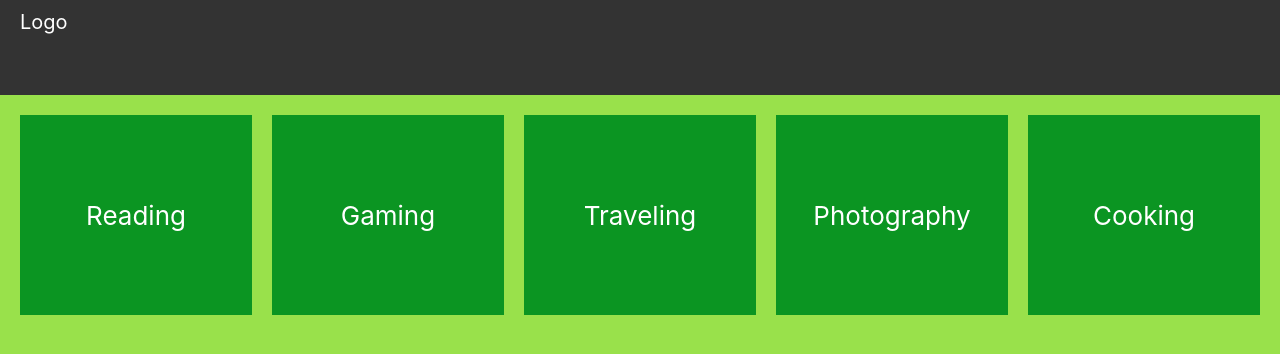
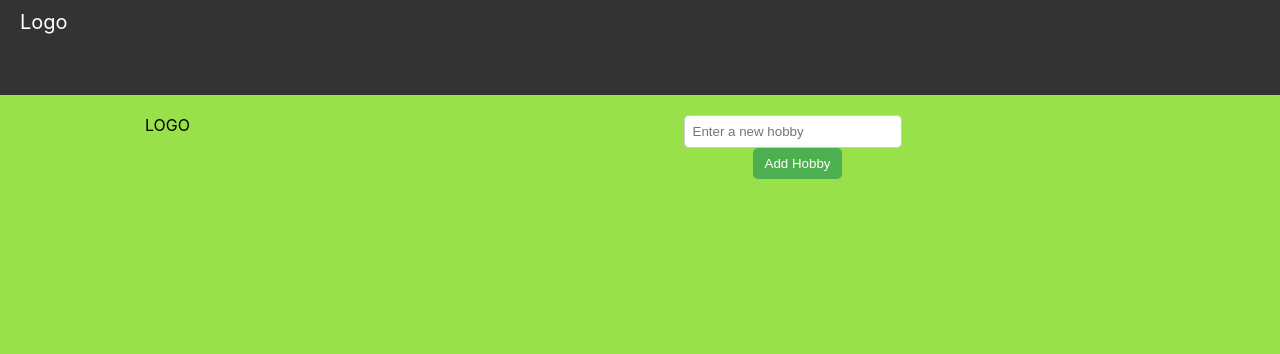
Before and after one commit to MAVERICK-111/INHERITANCE, a React (Create React App) app in the folder frontend/: page /Hobbies in a window 1280 px wide. Shown: the top 354 px of the page. Built offline with nearby package versions, Linux system fonts and the light colour scheme.

Commit message:
adding hobbies page

```diff
--- /dev/null
+++ b/frontend/src/pages/Hobbies.css
@@ -0,0 +1,40 @@
+.Hobbies_container {
+    padding: 20px;
+    text-align: center;
+}
+
+.hobby-input-container {
+    margin-bottom: 20px;
+}
+
+.hobby-input {
+    padding: 8px;
+    width: 200px;
+    margin-right: 10px;
+    border: 1px solid #ccc;
+    border-radius: 5px;
+}
+
+.add-hobby-button {
+    padding: 8px 12px;
+    cursor: pointer;
+    background-color: #4CAF50;
+    color: white;
+    border: none;
+    border-radius: 5px;
+}
+
+.hobbies-list {
+    display: flex;
+    flex-wrap: wrap;
+    color: black;
+    gap: 10px;
+    justify-content: center;
+}
+
+.hobby-box {
+    padding: 10px 20px;
+    background-color: #f0f0f0;
+    border-radius: 10px;
+    box-shadow: 0 2px 5px rgba(0, 0, 0, 0.1);
+}
--- a/frontend/src/pages/Hobbies.js
+++ b/frontend/src/pages/Hobbies.js
@@ -1,17 +1,55 @@
-import React from "react";
+import React, { useState } from "react";
 import './Page.css';
+import './Hobbies.css';
 
 const Hobbies = () => {
+    //hobbies is an empty array that stores the strings
+    const [hobbies, setHobbies] = useState([]);
+
+    //stores the typed string
+    const [newHobby, setNewHobby] = useState("");
+
+    // Function to handle input value changes
+    const handleInputChange = (e) => {
+        setNewHobby(e.target.value);
+    };
+
+    // Function to add a new hobby
+    const addHobby = () => {
+        if (newHobby.trim() !== "") {
+            setHobbies([...hobbies, newHobby]); // Add new hobby to hobbies array
+            setNewHobby(""); // Clear the input field
+        }
+    };
+
     return (
         <div className="Hobbies_container">
-            <div className="hobby-box">Reading</div>
-            <div className="hobby-box">Gaming</div>
-            <div className="hobby-box">Traveling</div>
-            <div className="hobby-box">Photography</div>
-            <div className="hobby-box">Cooking</div>
+            <div>LOGO</div>
+            <br />
 
+            <div className="hobby-input-container">
+                <input
+                    type="text"
+                    value={newHobby}
+                    onChange={handleInputChange}
+                    placeholder="Enter a new hobby"
+                    className="hobby-input"
+                />
+                <button onClick={addHobby} className="add-hobby-button">
+                    Add Hobby
+                </button>
+            </div>
+
+            {/* List of hobbies */}
+            <div className="hobbies-list">
+                {hobbies.map((hobby, index) => (
+                    <div key={index} className="hobby-box">
+                        {hobby}
+                    </div>
+                ))}
+            </div>
         </div>
-    )
-}
+    );
+};
 
-export default Hobbies
+export default Hobbies;
--- /dev/null
+++ b/frontend/src/pages/LOGIN/styles.css
@@ -0,0 +1,66 @@
+body {
+    font-family: Arial, sans-serif;
+    background-color: #262626;
+    display: flex;
+    justify-content: center;
+    align-items: center;
+    height: 100vh;
+    margin: 0;
+    padding: 0 20px; /* Add padding to avoid edges */
+}
+.container {
+    background-color: rgb(0, 0, 0);
+    padding: 20px;
+    border-radius: 15px;
+    box-shadow: 0 0 20px rgba(255, 255, 255, 0.286);
+    max-width: 400px; /* Limit the max width */
+    max-height: 320px;
+    width: 100%; /* Make it responsive */
+    height: 100%;
+    text-align-last: center; /* Center align all text in the container */
+}
+
+h2 {
+    color: #ffffff;
+    font-size: xx-large;
+    margin-bottom: 20px;
+    margin-top: 30px;
+}
+
+.form-group {
+    margin-bottom: 20px;
+    margin-top: 25px;
+}
+
+label {
+    display: block;
+    margin-bottom: 20px;
+}
+
+input[type="text"],
+input[type="password"] {
+    width: 80%; /* Set the width for both input fields */
+    padding: 10px;
+    border: 1px solid #ffffff;
+    border-radius: 30px;
+    margin: 0 auto; /* Center the input fields */
+}
+
+button {
+    padding: 10px 20px; /* Reduce button size */
+    background-color: #28a745;
+    color: white;
+    border: none;
+    border-radius: 5px;
+    cursor: pointer;
+    margin-top: 30px; /* Space above the button */
+}
+
+button:hover {
+    background-color: #218838;
+}
+
+#message {
+    margin-top: 15px;
+    color: rgb(49, 142, 74);
+}
--- /dev/null
+++ b/frontend/src/pages/login.css
@@ -0,0 +1,57 @@
+body {
+    font-family: Arial, sans-serif;
+    background-color: #262626;
+    display: flex;
+    justify-content: center;
+    align-items: center;
+    height: 100vh;
+    margin: 0;
+    padding: 0 20px;
+}
+
+.container {
+    background-color: rgb(0, 0, 0);
+    padding: 20px;
+    border-radius: 15px;
+    box-shadow: 0 0 20px rgba(255, 255, 255, 0.286);
+    max-width: 400px;
+    text-align: center;
+}
+
+h2 {
+    color: #ffffff;
+    font-size: xx-large;
+    margin-bottom: 20px;
+}
+
+.form-group {
+    margin-bottom: 20px;
+}
+
+input[type="text"],
+input[type="password"] {
+    width: 80%;
+    padding: 10px;
+    border: 1px solid #ffffff;
+    border-radius: 30px;
+    margin: 0 auto;
+    display: block;
+}
+
+button {
+    padding: 10px 20px;
+    background-color: #28a745;
+    color: white;
+    border: none;
+    border-radius: 5px;
+    cursor: pointer;
+    margin-top: 30px;
+}
+
+button:hover {
+    background-color: #218838;
+}
+
+#message {
+    margin-top: 15px;
+}
```
Also changed, not shown: frontend/src/pages/LOGIN/index.html (added, +25 -0 lines), frontend/src/pages/LOGIN/script.js (added, +14 -0 lines), frontend/src/pages/Login.js (added, +60 -0 lines), 1 other file (tests, documents, lock files or other folders).
